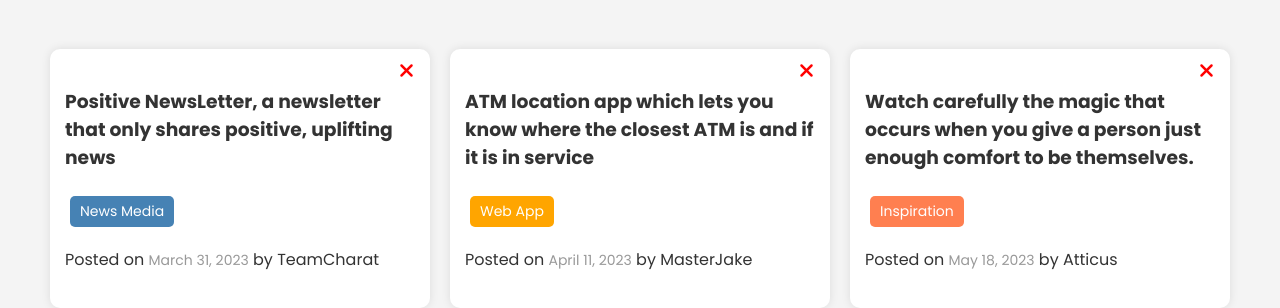
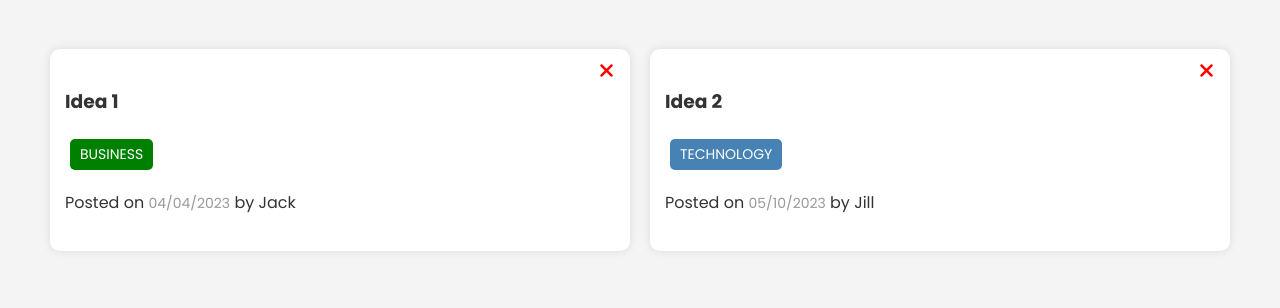
Before and after one commit to profrbazur/randomideas, a website built with webpack: page client/src/index.html in a window 1280 px wide. Shown: the part 90-398 px from the top of the page. Built offline with nearby package versions, Linux system fonts and the light colour scheme.

Commit message:
10idealistcomponent

```diff
--- /dev/null
+++ b/client/src/components/IdeaList.js
@@ -0,0 +1,63 @@
+class IdeaList {
+  constructor() {
+    this._ideaListEl = document.querySelector("#idea-list");
+    this._ideas = [
+      {
+        id: 1,
+        text: "Idea 1",
+        tag: "Business",
+        username: "Jack",
+        date: "04/04/2023",
+      },
+      {
+        id: 2,
+        text: "Idea 2",
+        tag: "Technology",
+        username: "Jill",
+        date: "05/10/2023",
+      },
+    ];
+    this._validTags = new Set();
+    this._validTags.add("technology");
+    this._validTags.add("software");
+    this._validTags.add("business");
+    this._validTags.add("education");
+    this._validTags.add("health");
+    this._validTags.add("inventions");
+  }
+
+  getTagClass(tag) {
+    tag = tag.toLowerCase();
+    let tagClass = "";
+    if (this._validTags.has(tag)) {
+      tagClass = `tag-${tag}`;
+    } else {
+      tagClass = "";
+    }
+    return tagClass;
+  }
+
+  render() {
+    this._ideaListEl.innerHTML = this._ideas
+      .map((idea) => {
+        const tagClass = this.getTagClass(idea.tag);
+        return `
+
+        <div class="card">
+        <button class="delete"><i class="fas fa-times"></i></button>
+        <h3>
+        ${idea.text}
+        </h3>
+        <p class="tag ${tagClass}">${idea.tag.toUpperCase()}</p>
+        <p>
+          Posted on <span class="date">${idea.date}</span> by
+          <span class="author">${idea.username}</span>
+        </p>
+      </div>
+            `;
+      })
+      .join("");
+  }
+}
+
+export default IdeaList;
--- a/client/src/index.html
+++ b/client/src/index.html
@@ -24,44 +24,7 @@
       <div
         id="idea-list"
         class="ideas"
-      >
-        <div class="card">
-          <button class="delete"><i class="fas fa-times"></i></button>
-          <h3>
-            Positive NewsLetter, a newsletter that only shares positive,
-            uplifting news
-          </h3>
-          <p class="tag tag-technology">News Media</p>
-          <p>
-            Posted on <span class="date">March 31, 2023</span> by
-            <span class="author">TeamCharat</span>
-          </p>
-        </div>
-        <div class="card">
-          <button class="delete"><i class="fas fa-times"></i></button>
-          <h3>
-            ATM location app which lets you know where the closest ATM is and if
-            it is in service
-          </h3>
-          <p class="tag tag-inventions">Web App</p>
-          <p>
-            Posted on <span class="date">April 11, 2023</span> by
-            <span class="author">MasterJake</span>
-          </p>
-        </div>
-        <div class="card">
-          <button class="delete"><i class="fas fa-times"></i></button>
-          <h3>
-            Watch carefully the magic that occurs when you give a person just
-            enough comfort to be themselves.
-          </h3>
-          <p class="tag tag-software">Inspiration</p>
-          <p>
-            Posted on <span class="date">May 18, 2023</span> by
-            <span class="author">Atticus</span>
-          </p>
-        </div>
-      </div>
+      ></div>
     </div>
 
     <div
--- a/client/src/index.js
+++ b/client/src/index.js
@@ -1,8 +1,11 @@
 import "@fortawesome/fontawesome-free/css/all.css";
 import Modal from "./components/Modal";
 import IdeaForm from "./components/IdeaForm";
+import IdeaList from "./components/IdeaList";
 import "./css/style.css";
 
 const modal = new Modal();
 const ideaForm = new IdeaForm();
 ideaForm.render();
+const ideaList = new IdeaList();
+ideaList.render();
```
